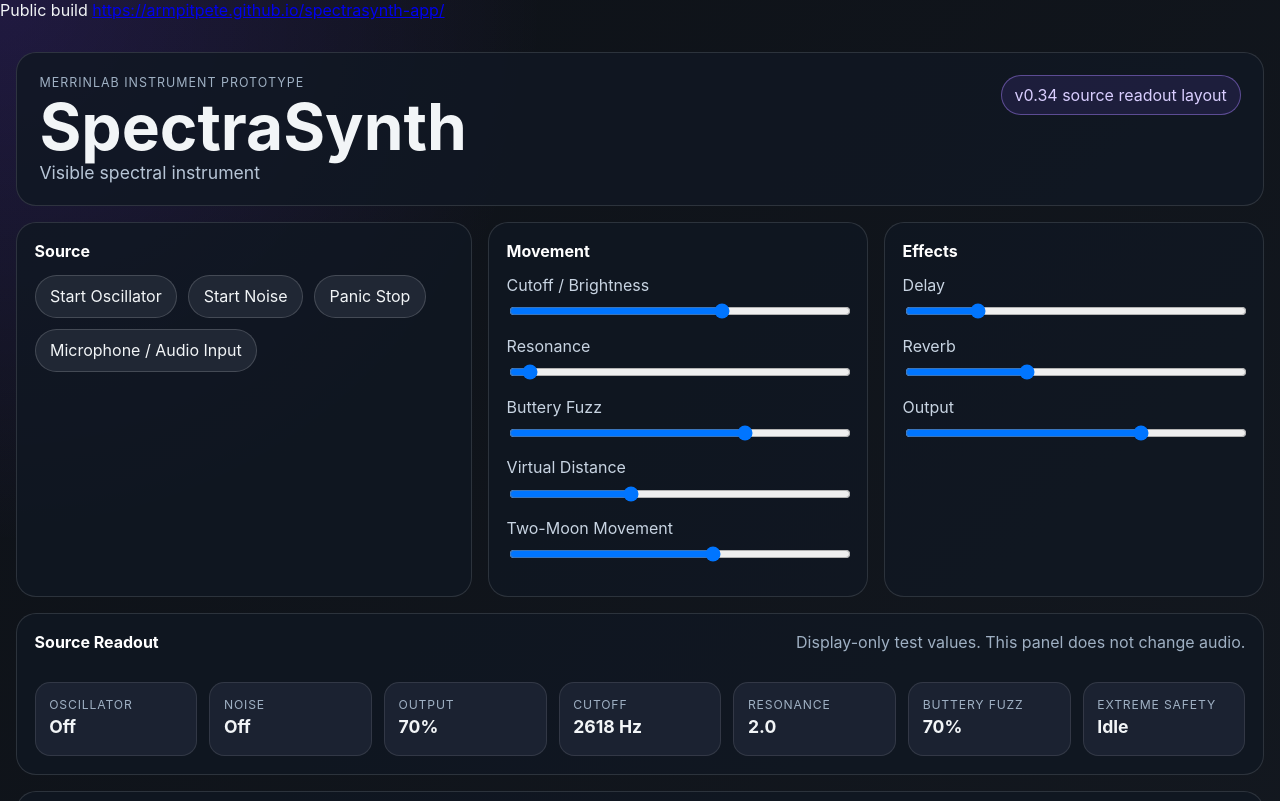
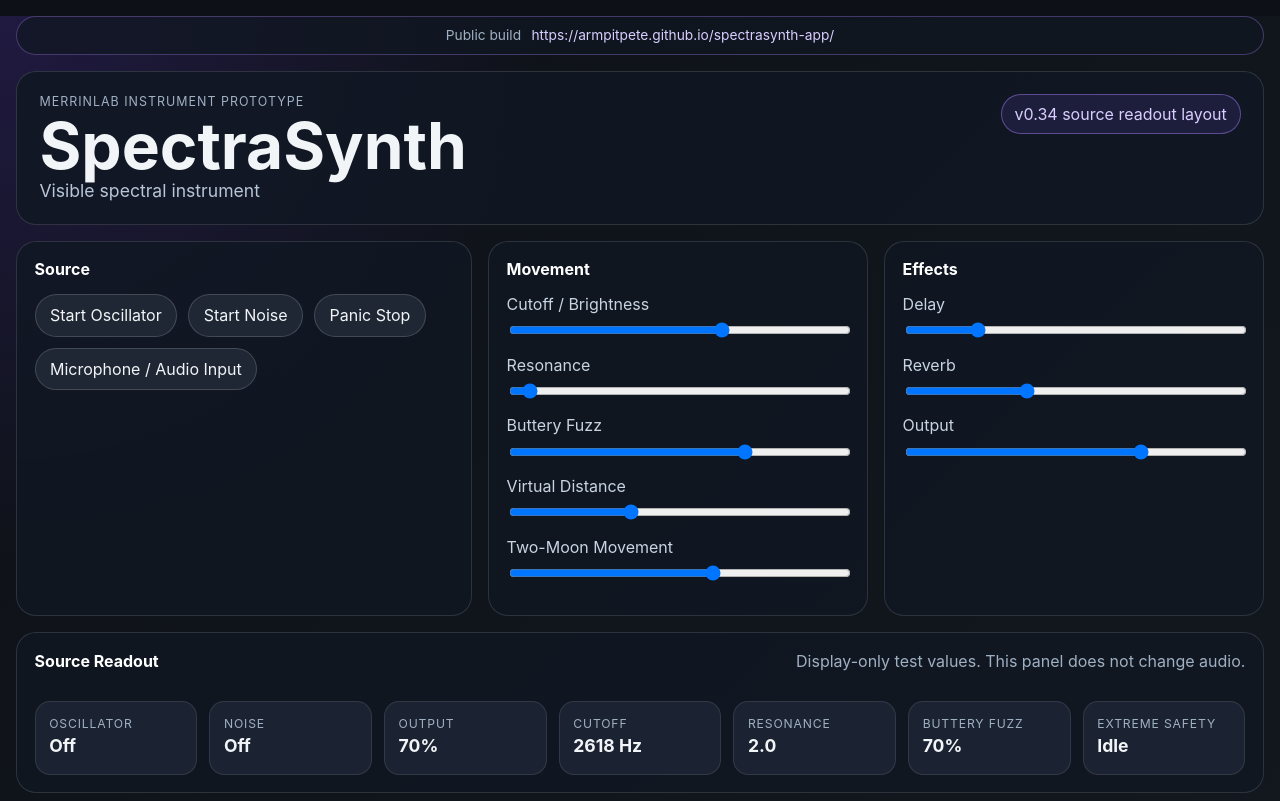
Before and after one commit to armpitpete/spectrasynth-app, a website built with Vite: page index.html in a window 1280 px wide. Shown: the top 801 px of the page. Built offline with nearby package versions, Linux system fonts and the light colour scheme.

Commit message:
Issue #57: style public build link

```diff
--- a/src/styles.css
+++ b/src/styles.css
@@ -33,10 +33,33 @@ button {
   cursor: default;
 }
 
+.public-build-strip {
+  display: flex;
+  justify-content: center;
+  gap: 0.65rem;
+  width: min(1440px, calc(100% - 2rem));
+  margin: 1rem auto 0;
+  padding: 0.65rem 0.9rem;
+  border: 1px solid rgba(171, 132, 255, 0.32);
+  border-radius: 999px;
+  background: rgba(17, 24, 35, 0.74);
+  color: #9fb0c3;
+  font-size: 0.86rem;
+}
+
+.public-build-strip a {
+  color: #d9ceff;
+  text-decoration: none;
+}
+
+.public-build-strip a:hover {
+  text-decoration: underline;
+}
+
 .app-shell {
   width: min(1440px, calc(100% - 2rem));
   margin: 0 auto;
-  padding: 2rem 0;
+  padding: 1rem 0 2rem;
 }
 
 .app-header {
@@ -263,7 +286,8 @@ input[type="range"] {
 
 @media (max-width: 640px) {
   .app-header,
-  .section-heading {
+  .section-heading,
+  .public-build-strip {
     flex-direction: column;
   }
 
```
